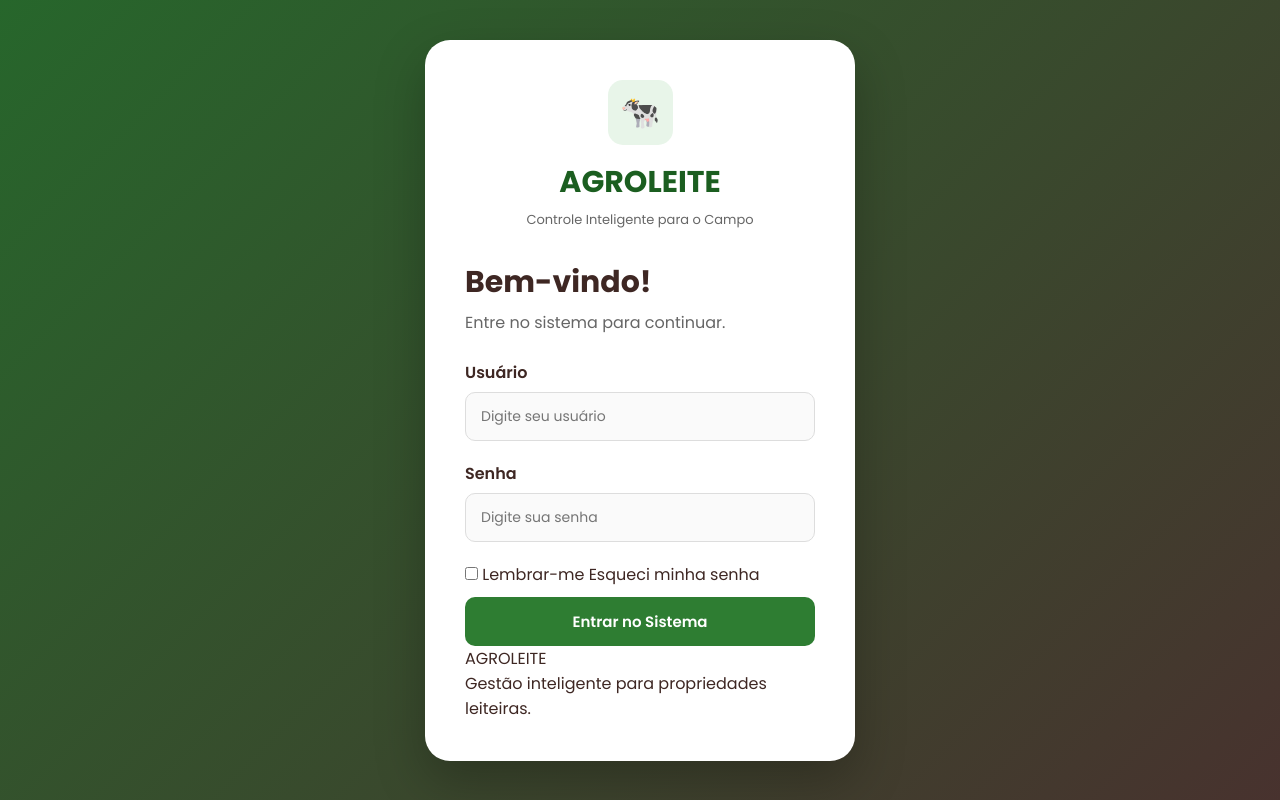
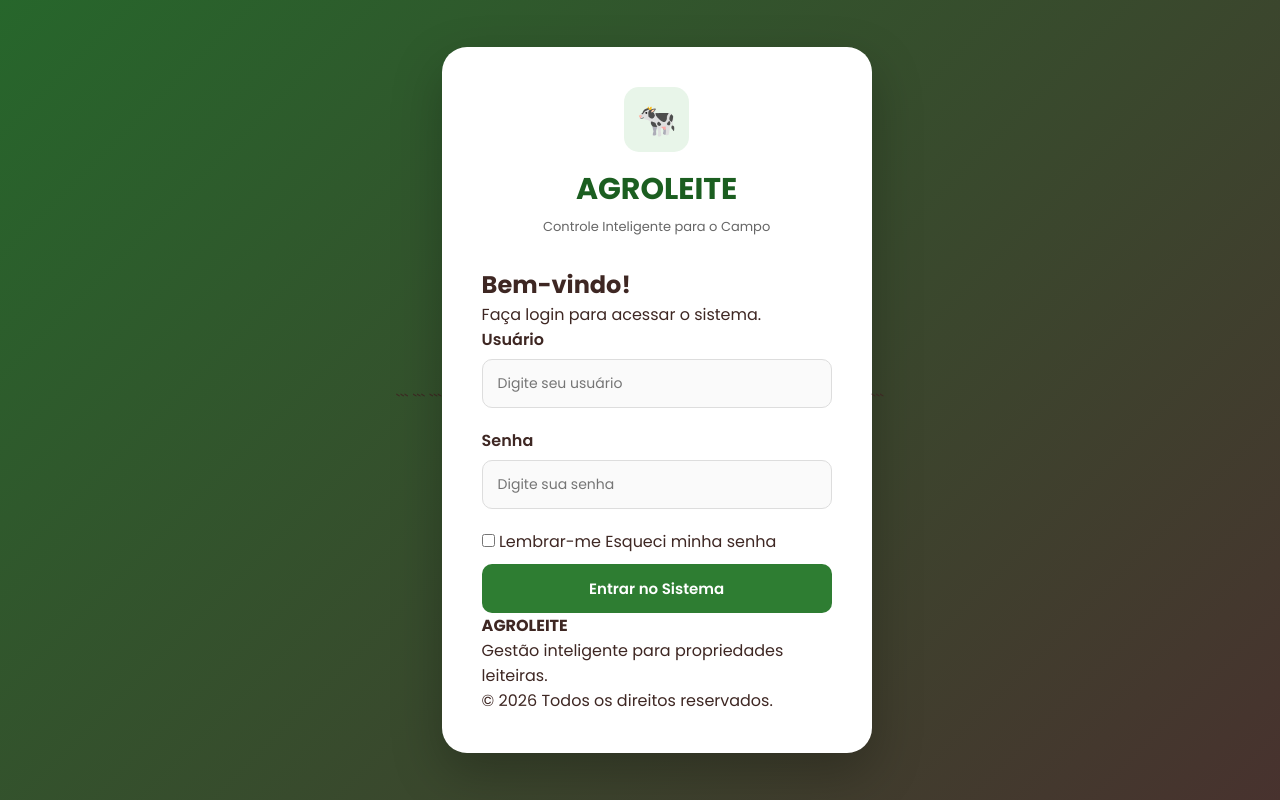
Before and after one commit to bellucha1/agroleite, a plain HTML site: page html/index.html in a window 1280 px wide. Drawn offline with nearby package versions, Linux system fonts and the light colour scheme; files that its build step writes are made by us from their sources.

Commit message:
Update index.html

````diff
--- a/html/index.html
+++ b/html/index.html
@@ -1,8 +1,10 @@
 <!DOCTYPE html>
+
 <html lang="pt-BR">
 
 <head>
 
+```
 <meta charset="UTF-8">
 
 <meta name="viewport" content="width=device-width, initial-scale=1.0">
@@ -22,96 +24,63 @@
 >
 
 
-    <!-- ÍCONES -->
-
-    <link
-        rel="stylesheet"
-        href="https://fonts.googleapis.com/css2?family=Material+Symbols+Outlined"
-    >
-
-
-    <!-- ESTILO PRINCIPAL -->
+<!-- CSS -->
 
 <link rel="stylesheet" href="css/estilo.css">
-
+```
 
 </head>
 
-
 <body class="login-body">
 
-
-    <!-- =====================================================
-         CONTAINER DE LOGIN
-    ====================================================== -->
-
+```
 <div class="login-container">
 
 
-        <!-- =================================================
-             LOGO
-        ================================================== -->
+    <!-- LOGO -->
 
     <div class="login-logo">
 
-
         <div class="icone">
-
             🐄
-
         </div>
-
 
         <h1>
             AGROLEITE
         </h1>
 
-
         <p>
             Controle Inteligente para o Campo
-            </p>
-
-
-        </div>
-
-
-
-        <!-- =================================================
-             TÍTULO
-        ================================================== -->
-
-        <div class="titulo-pagina">
-
-            <h1>
-                Bem-vindo!
-            </h1>
-
-            <p>
-                Entre no sistema para continuar.
         </p>
 
     </div>
 
 
+    <!-- TÍTULO -->
 
-        <!-- =================================================
-             FORMULÁRIO
-        ================================================== -->
+    <div class="login-titulo">
 
-        <form
-            action="home.html"
-            method="GET"
-        >
+        <h2>
+            Bem-vindo!
+        </h2>
+
+        <p>
+            Faça login para acessar o sistema.
+        </p>
+
+    </div>
 
 
-            <!-- USUÁRIO -->
+    <!-- FORMULÁRIO -->
+
+    <form action="home.html" method="GET">
+
 
         <div class="form-grupo">
 
             <label for="usuario">
                 Usuário
             </label>
-
 
             <input
                 type="text"
@@ -124,15 +93,11 @@
         </div>
 
 
-
-            <!-- SENHA -->
-
         <div class="form-grupo">
 
             <label for="senha">
                 Senha
             </label>
-
 
             <input
                 type="password"
@@ -144,9 +109,6 @@
 
         </div>
 
-
-
-            <!-- LEMBRAR -->
 
         <div class="lembrar-login">
 
@@ -169,9 +131,6 @@
         </div>
 
 
-
-            <!-- BOTÃO ENTRAR -->
-
         <button
             type="submit"
             class="btn-principal"
@@ -185,26 +144,27 @@
     </form>
 
 
-
-        <!-- =================================================
-             RODAPÉ DO LOGIN
-        ================================================== -->
+    <!-- RODAPÉ -->
 
     <div class="login-footer">
 
+        <strong>
+            AGROLEITE
+        </strong>
+
         <p>
-                AGROLEITE
+            Gestão inteligente para propriedades leiteiras.
         </p>
 
         <span>
-                Gestão inteligente para propriedades leiteiras.
+            © 2026 Todos os direitos reservados.
         </span>
 
     </div>
 
 
 </div>
-
+```
 
 </body>
 
````
Lines whose indentation alone changed are shown as unchanged.
